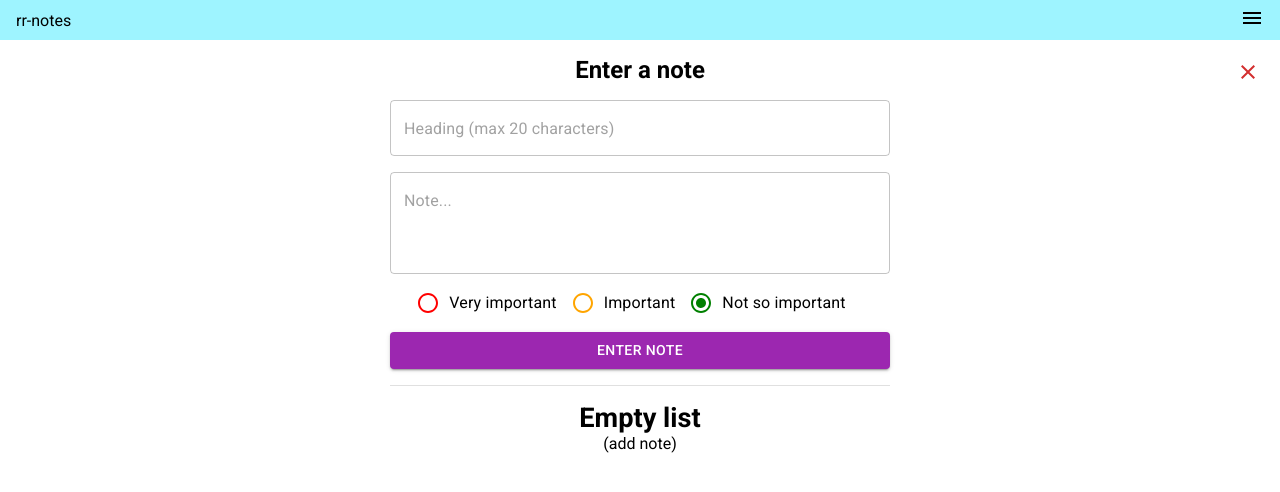
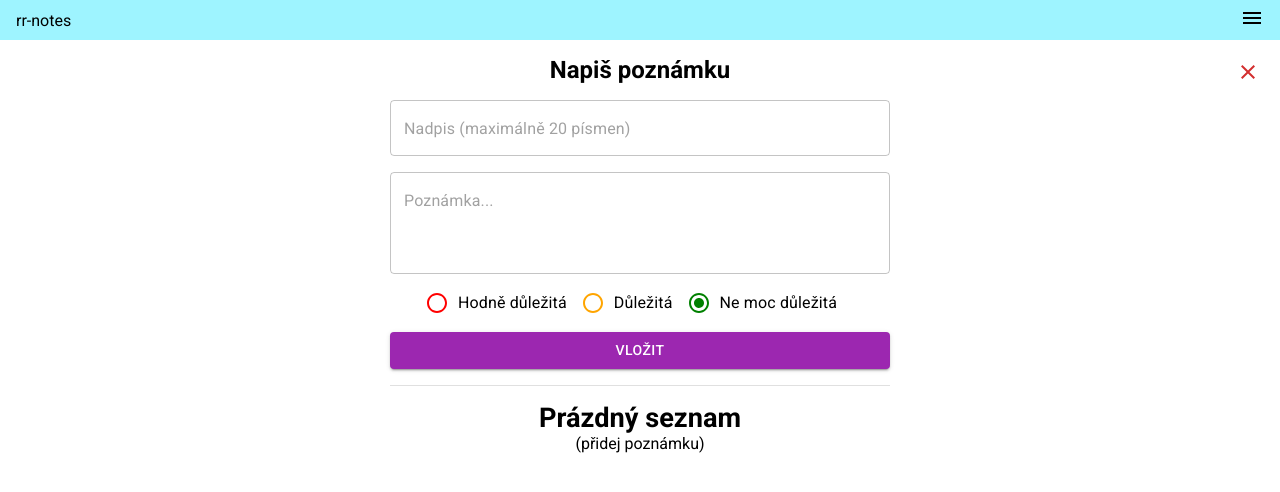
Before and after one commit to Khabub/rr-notes, a React (Create React App) app: page / in a window 1280 px wide. Both pictures are taken after a click on the button "add". Shown: the top 492 px of the page. Built offline with nearby package versions, Linux system fonts and the light colour scheme.

Commit message:
add language

```diff
--- a/src/App.tsx
+++ b/src/App.tsx
@@ -1,7 +1,10 @@
 
 
+import { useEffect } from "react";
+import { useAppDispatch } from "./components/hooks/redux";
 import MainContainer from "./components/Main/MainContainer";
 import NavMobile from "./components/Main/NavMobile";
+import { setLanguageSet } from "./components/reducers/modalSlice";
 import AlertDialog from "./components/UI/AlertDialog";
 import SnackbarWindow from "./components/UI/SnackbarWindow";
 
--- a/src/components/Main/EditNote.tsx
+++ b/src/components/Main/EditNote.tsx
@@ -5,11 +5,13 @@ import { editNote, getIdNote, notesList } from "../reducers/notesListSlice";
 import { useLoadNotes } from "../hooks/useLoadNotes";
 import { useInputEdit } from "../hooks/useInputEdit";
 import Form from "./Form";
+import { showLanguageValue } from "../reducers/modalSlice";
 
 // Edit the note
 const EditNote: React.FC = () => {
   const { load } = useLoadNotes();
   const dispatch = useAppDispatch();
+  const languageValue = useAppSelector(showLanguageValue);
 
   const getIdNoteValue = useAppSelector(getIdNote) as number;
   const headingEdit = notesList[getIdNoteValue].heading;
@@ -47,6 +49,11 @@ const EditNote: React.FC = () => {
     [dispatch, getIdNoteValue, heading, importance, note, load]
   );
 
+  const valueTextLanguage =
+    languageValue === "ENG"
+      ? ["Edit a note", "Edit note"]
+      : ["Změnit poznámku", "Změnit"];
+
   return (
     <>
       <Form
@@ -56,7 +63,7 @@ const EditNote: React.FC = () => {
         valueNote={noteHandler}
         valueSubmit={handleSubmit}
         valueInputs={[heading, note, importance]}
-        valueText={["Edit a note", "Edit note"]}
+        valueText={valueTextLanguage}
       />
     </>
   );
--- a/src/components/Main/Form.tsx
+++ b/src/components/Main/Form.tsx
@@ -8,6 +8,8 @@ import {
   TextField,
 } from "@mui/material";
 import CloseIcon from "@mui/icons-material/Close";
+import { showLanguageValue } from "../reducers/modalSlice";
+import { useAppSelector } from "../hooks/redux";
 
 interface Props {
   valueCancel: () => void;
@@ -17,7 +19,6 @@ interface Props {
   valueImportance: (e: React.SyntheticEvent<Element, Event>) => void;
   valueInputs: string[];
   valueText: string[];
-
 }
 
 const Form: React.FC<Props> = ({
@@ -28,8 +29,26 @@ const Form: React.FC<Props> = ({
   valueImportance,
   valueInputs: [heading, note, importance],
   valueText,
+}) => {
+  const languageValue = useAppSelector(showLanguageValue);
 
-}) => {
+  const formTexts =
+    languageValue === "ENG"
+      ? {
+          placeholder: "Heading (max 20 characters)",
+          placeholderNote: "Note...",
+          labelHigh: "Very important",
+          labelMiddle: "Important",
+          labelLow: "Not so important"
+        }
+      : {
+          placeholder: "Nadpis (maximálně 20 písmen)",
+          placeholderNote: "Poznámka...",
+          labelHigh: "Hodně důležitá",
+          labelMiddle: "Důležitá",
+          labelLow: "Ne moc důležitá"
+      };
+
   return (
     <Container onSubmit={valueSubmit}>
       <h1 className="input-heading-h1">{valueText[0]}</h1>
@@ -43,7 +62,7 @@ const Form: React.FC<Props> = ({
         <TextField
           inputProps={{ maxLength: 20 }}
           type="text"
-          placeholder="Heading (max 20 characters)"
+          placeholder={formTexts.placeholder}
           value={heading}
           onChange={valueHeading}
         />
@@ -52,7 +71,7 @@ const Form: React.FC<Props> = ({
           multiline
           rows={3}
           type="text"
-          placeholder="Note..."
+          placeholder={formTexts.placeholderNote}
           value={note}
           onChange={valueNote}
         />
@@ -70,7 +89,7 @@ const Form: React.FC<Props> = ({
               }}
             />
           }
-          label="Very important"
+          label={formTexts.labelHigh}
           labelPlacement="end"
           value="red"
         />
@@ -85,7 +104,7 @@ const Form: React.FC<Props> = ({
               }}
             />
           }
-          label="Important"
+          label={formTexts.labelMiddle}
           labelPlacement="end"
           value="orange"
         />
@@ -100,7 +119,7 @@ const Form: React.FC<Props> = ({
               }}
             />
           }
-          label="Not so important"
+          label={formTexts.labelLow}
           labelPlacement="end"
           value="green"
         />
--- a/src/components/Main/InputForm.tsx
+++ b/src/components/Main/InputForm.tsx
@@ -1,14 +1,17 @@
 import React, { useCallback } from "react";
-import { useAppDispatch } from "../hooks/redux";
+import { useAppDispatch, useAppSelector } from "../hooks/redux";
 import { setCancelInput } from "../reducers/createInputSlice";
 import { addNote } from "../reducers/notesListSlice";
 import { useLoadNotes } from "../hooks/useLoadNotes";
 import { useInputEdit } from "../hooks/useInputEdit";
 import Form from "./Form";
+import { showLanguageValue } from "../reducers/modalSlice";
 
 const InputForm: React.FC = () => {
   // Load hooks
   const { load } = useLoadNotes();
+  const languageValue = useAppSelector(showLanguageValue);
+
   const {
     heading,
     note,
@@ -42,6 +45,11 @@ const InputForm: React.FC = () => {
     [dispatch, heading, importance, note, load]
   );
 
+  const valueTextLanguage =
+    languageValue === "ENG"
+      ? ["Enter a note", "Enter note"]
+      : ["Napiš poznámku", "Vložit"];
+
   return (
     <>
       <Form
@@ -51,7 +59,7 @@ const InputForm: React.FC = () => {
         valueNote={noteHandler}
         valueSubmit={handleSubmit}
         valueInputs={[heading, note, importance]}
-        valueText={["Enter a note", "Enter note"]}
+        valueText={valueTextLanguage}
       />
     </>
   );
--- a/src/components/Main/NavMobile.tsx
+++ b/src/components/Main/NavMobile.tsx
@@ -1,11 +1,22 @@
 import styled from "styled-components";
 import MenuIcon from "@mui/icons-material/Menu";
-import { FormControlLabel, SwipeableDrawer, Switch } from "@mui/material";
-import { useState } from "react";
+import {
+  FormControl,
+  FormControlLabel,
+  Radio,
+  RadioGroup,
+  SwipeableDrawer,
+  Switch,
+} from "@mui/material";
+import { useEffect, useState } from "react";
 import Divider from "@mui/material/Divider";
 import MenuOpenIcon from "@mui/icons-material/MenuOpen";
-import { useAppDispatch } from "../hooks/redux";
-import { setTextHeadingValue } from "../reducers/modalSlice";
+import { useAppDispatch, useAppSelector } from "../hooks/redux";
+import {
+  setLanguageSet,
+  setTextHeadingValue,
+  showLanguageValue,
+} from "../reducers/modalSlice";
 
 interface Props {
   isOpen: boolean;
@@ -20,10 +31,21 @@ const MenuIconWrapper = ({ isOpen, onClick }: Props): JSX.Element => (
 
 const NavMobile: React.FC = () => {
   const switchValue = window.localStorage.getItem("switchValue") as string;
+  const languageLoad =
+    (window.localStorage.getItem("rr-notes-language") as string) || "CZE";
   const [open, setOpen] = useState<boolean>(false);
   const [switchT, setSwitchT] = useState<boolean>(JSON.parse(switchValue));
+  const languageValue = useAppSelector(showLanguageValue);
+  const [valueLang, setValueLang] = useState<string>(languageLoad);
 
   const dispatch = useAppDispatch();
+
+  const handleChange = (event: React.ChangeEvent<HTMLInputElement>) => {
+    const temp = event.target.value;
+    setValueLang(temp);
+    dispatch(setLanguageSet(temp));
+    window.localStorage.setItem("rr-notes-language", temp);
+  };
 
   const switchHandler = (event: React.ChangeEvent<HTMLInputElement>) => {
     const newValue = event.target.checked;
@@ -59,12 +81,37 @@ const NavMobile: React.FC = () => {
         <div className="text-above-notes">
           <FormControlLabel
             control={<Switch checked={switchT} onChange={switchHandler} />}
-            label="Text above notes?"
+            label={
+              languageValue === "ENG"
+                ? "Text above notes"
+                : "Text nad poznámkami"
+            }
             labelPlacement="top"
+            sx={{ textAlign: "center" }}
           />
         </div>
 
-        <p className="created">Created by Robert Rozehnal, 2023</p>
+        <div className="language-set">
+          <FormControl>
+            {languageValue === "ENG" ? "Set language" : "Nastav jazyk"}
+            <RadioGroup
+              aria-labelledby="demo-controlled-radio-buttons-group"
+              name="controlled-radio-buttons-group"
+              value={valueLang}
+              onChange={handleChange}
+              sx={{ translate: "10px", marginTop: "0.5rem" }}
+            >
+              <FormControlLabel value="CZE" control={<Radio />} label="CZE" />
+              <FormControlLabel value="ENG" control={<Radio />} label="ENG" />
+            </RadioGroup>
+          </FormControl>
+        </div>
+
+        <p className="created">
+          {languageValue === "ENG"
+            ? "Created by Robert Rozehnal, 2023"
+            : "Vytvořil Robert Rozehnal, 2023"}
+        </p>
       </SwipeableDrawerSC>
     </Container>
   );
@@ -107,5 +154,11 @@ const SwipeableDrawerSC = styled(SwipeableDrawer)`
       margin: 0.5rem 0;
       padding: 0.5rem 0;
     }
+    .language-set {
+      border: 1px solid grey;
+      border-radius: 10px;
+      margin: 0.5rem 0;
+      padding: 0.5rem 2rem;
+    }
   }
 `;
--- a/src/components/Main/NotesWindow.tsx
+++ b/src/components/Main/NotesWindow.tsx
@@ -1,26 +1,39 @@
 import { useState } from "react";
 import styled from "styled-components";
 import { useAppSelector } from "../hooks/redux";
-import { showNoteModal, showTextHeadingValue } from "../reducers/modalSlice";
+import {
+  showLanguageValue,
+  showNoteModal,
+  showTextHeadingValue,
+} from "../reducers/modalSlice";
 import CardNote from "../UI/CardNote";
 import NoteDetailModal from "../UI/NoteDetailModal";
 import { NoteList } from "../reducers/notesListSlice";
 import { notesList } from "../reducers/notesListSlice";
 
-
 const NotesWindow: React.FC = () => {
   const [data, setData] = useState<NoteList>();
   const textHeadingValue = useAppSelector(showTextHeadingValue) as boolean;
-
+  const languageValue = useAppSelector(showLanguageValue);
   const noteDetail = useAppSelector(showNoteModal);
-
 
   // Save the note data to "data"
   const dataHandler = (val: NoteList) => {
     setData(val);
   };
 
+  const noteHeading =
+    languageValue === "ENG"
+      ? { heading: "Your saved notes", info: "(click on a note to show it)" }
+      : {
+          heading: "Vaše uložené poznámky",
+          info: "(klikni na poznámku pro detail)",
+        };
 
+  const emptyNote =
+    languageValue === "ENG"
+      ? { heading: "Empty list", info: "(add a note)" }
+      : { heading: "Prázdný seznam", info: "(přidej poznámku)" };
 
   return (
     <Container textHeadingValue={textHeadingValue}>
@@ -28,14 +41,14 @@ const NotesWindow: React.FC = () => {
       {notesList.length ? (
         textHeadingValue && (
           <div>
-            <h1 className="note-heading-h1">Your saved notes</h1>
-            <p className="note-info">(click on a note to show it)</p>
+            <h1 className="note-heading-h1">{noteHeading.heading}</h1>
+            <p className="note-info">{noteHeading.info}</p>
           </div>
         )
       ) : (
         <div>
-          <h1 className="note-heading-h1">Empty list</h1>
-          <p className="note-info">(add note)</p>
+          <h1 className="note-heading-h1">{emptyNote.heading}</h1>
+          <p className="note-info">{emptyNote.info}</p>
         </div>
       )}
       {/* Show a list of notes*/}
--- a/src/components/UI/AlertDialog.tsx
+++ b/src/components/UI/AlertDialog.tsx
@@ -6,16 +6,20 @@ import DialogContent from "@mui/material/DialogContent";
 import DialogContentText from "@mui/material/DialogContentText";
 import DialogTitle from "@mui/material/DialogTitle";
 import { useAppDispatch, useAppSelector } from "../hooks/redux";
-import { setAlertDialog, showDialogValue } from "../reducers/modalSlice";
+import {
+  setAlertDialog,
+  showDialogValue,
+  showLanguageValue,
+} from "../reducers/modalSlice";
 import { getIdNote, removeNote } from "../reducers/notesListSlice";
 import { useCloseModal } from "../hooks/close-modal";
-
 
 const AlertDialog: React.FC = () => {
   const { closeHandler } = useCloseModal();
   const dispatch = useAppDispatch();
   const showAlert = useAppSelector(showDialogValue);
   const idNote = useAppSelector(getIdNote);
+  const languageValue = useAppSelector(showLanguageValue);
 
   const handleCloseDialogCancel = () => {
     dispatch(setAlertDialog(false));
@@ -27,6 +31,21 @@ const AlertDialog: React.FC = () => {
     closeHandler();
   };
 
+  const dialogLanguage =
+    languageValue === "ENG"
+      ? {
+          title: "Deleting the note",
+          info: "Confirm deleting the note",
+          cancel: "Cancel",
+          Confirm: "Confirm",
+        }
+      : {
+          title: "Smazání poznámky",
+          info: "Potvrď smazání poznámky",
+          cancel: "Zrušit",
+          Confirm: "Potvrdit",
+        };
+
   return (
     <>
       <Dialog
@@ -35,21 +54,25 @@ const AlertDialog: React.FC = () => {
         aria-describedby="alert-dialog-description"
         sx={{ textAlign: "center", height: "97%" }}
       >
-        <DialogTitle id="alert-dialog-title">Deleting the note</DialogTitle>
+        <DialogTitle id="alert-dialog-title">
+          {dialogLanguage.title}
+        </DialogTitle>
         <DialogContent>
           <DialogContentText id="alert-dialog-description">
-            Confirm deleting the note
+            {dialogLanguage.info}
           </DialogContentText>
         </DialogContent>
         <DialogActions>
-          <Button onClick={handleCloseDialogCancel}>Cancel</Button>
-          <Button onClick={handleCloseDialog} autoFocus sx={{color: "red"}}>
-            Confirm
+          <Button onClick={handleCloseDialogCancel}>
+            {dialogLanguage.cancel}
+          </Button>
+          <Button onClick={handleCloseDialog} autoFocus sx={{ color: "red" }}>
+            {dialogLanguage.Confirm}
           </Button>
         </DialogActions>
       </Dialog>
     </>
   );
-}
+};
 
 export default AlertDialog;
--- a/src/components/UI/NoteDetailModal.tsx
+++ b/src/components/UI/NoteDetailModal.tsx
@@ -2,9 +2,9 @@ import { Button } from "@mui/material";
 import styled from "styled-components";
 import { addIDNote, NoteList } from "../reducers/notesListSlice";
 import NoteModal from "./NoteModal";
-import { useAppDispatch } from "../hooks/redux";
+import { useAppDispatch, useAppSelector } from "../hooks/redux";
 import { setEditNote } from "../reducers/createInputSlice";
-import { setAlertDialog } from "../reducers/modalSlice";
+import { setAlertDialog, showLanguageValue } from "../reducers/modalSlice";
 import { useCloseModal } from "../hooks/close-modal";
 
 interface Props {
@@ -14,6 +14,7 @@ interface Props {
 const NoteDetailModal: React.FC<Props> = (props) => {
   const dispatch = useAppDispatch();
   const { closeHandler } = useCloseModal();
+  const languageValue = useAppSelector(showLanguageValue);
 
   const removeNoteHandler = (event: React.MouseEvent) => {
     event.stopPropagation();
@@ -45,7 +46,7 @@ const NoteDetailModal: React.FC<Props> = (props) => {
             color="warning"
             variant="outlined"
           >
-            Edit
+            {languageValue === "ENG" ? "Edit" : "Změnit"}
           </Button>
           <Button
             onClick={removeNoteHandler}
@@ -56,7 +57,7 @@ const NoteDetailModal: React.FC<Props> = (props) => {
             color="error"
             variant="contained"
           >
-            Delete
+            {languageValue === "ENG" ? "Delete" : "Smazat"}
           </Button>
         </div>
         <div>
--- a/src/components/hooks/useSnackbar.ts
+++ b/src/components/hooks/useSnackbar.ts
@@ -1,4 +1,5 @@
 import { useState, useEffect } from "react";
+import { showLanguageValue } from "../reducers/modalSlice";
 import { setAdded, isNoteProps, NoteProps } from "../reducers/notesListSlice";
 import { useAppDispatch, useAppSelector } from "./redux";
 
@@ -20,17 +21,31 @@ const snackInit: SnackInterface = {
 export const useSnackbar = () => {
   const showSnack = useAppSelector<NoteProps>(isNoteProps);
   const [snackProps, setSnackProps] = useState<SnackInterface>(snackInit);
+  const languageValue = useAppSelector(showLanguageValue);
   const dispatch = useAppDispatch();
+
+  const snackNote =
+    languageValue === "ENG"
+      ? {
+          created: "Note created!",
+          edited: "Note edited!",
+          deleted: "Note deleted!",
+        }
+      : {
+          created: "Poznámka vytvořena!",
+          edited: "Poznámka změněna!",
+          deleted: "Poznámka smazána!",
+        };
 
   useEffect(() => {
     if (showSnack.added) {
-      setSnackProps({ open: true, color: "success", text: "Note created!" });
+      setSnackProps({ open: true, color: "success", text: snackNote.created });
     } else if (showSnack.edited) {
-      setSnackProps({ open: true, color: "warning", text: "Note edited!" });
+      setSnackProps({ open: true, color: "warning", text: snackNote.edited });
     } else if (showSnack.deleted) {
-      setSnackProps({ open: true, color: "error", text: "Note deleted!" });
+      setSnackProps({ open: true, color: "error", text: snackNote.deleted });
     }
-  }, [showSnack]);
+  }, [showSnack, snackNote.created, snackNote.edited, snackNote.deleted]);
 
   const handleClose = (
     event: React.SyntheticEvent | Event,
--- a/src/components/reducers/modalSlice.ts
+++ b/src/components/reducers/modalSlice.ts
@@ -6,12 +6,14 @@ export interface NoteModalInterface {
   stateNoteModal: boolean;
   stateAlertDialog: boolean;
   textHeadingState: boolean;
+  languageSet: string;
 }
 
 const noteModalInterface: NoteModalInterface = {
   stateNoteModal: false,
   stateAlertDialog: false,
   textHeadingState: true,
+  languageSet: "CZE",
 };
 
 const noteModalSlice = createSlice({
@@ -27,10 +29,13 @@ const noteModalSlice = createSlice({
     setTextHeadingValue: (state, action: PayloadAction<boolean>) => {
       state.textHeadingState = action.payload;
     },
+    setLanguageSet: (state, action: PayloadAction<string>) => {
+      state.languageSet = action.payload;
+    }
   },
 });
 
-export const { setNoteModal, setAlertDialog, setTextHeadingValue } =
+export const { setNoteModal, setAlertDialog, setTextHeadingValue, setLanguageSet } =
   noteModalSlice.actions;
 
 export const showNoteModal = (state: RootState) =>
@@ -40,5 +45,6 @@ export const showDialogValue = (state: RootState) =>
   state.noteModal.stateAlertDialog;
 export const showTextHeadingValue = (state: RootState) =>
   state.noteModal.textHeadingState;
+export const showLanguageValue = (state: RootState) => state.noteModal.languageSet;
 
 export default noteModalSlice.reducer;
```
Also changed, not shown: src/components/hooks/useLoadNotes.ts (+10 -1 lines).
